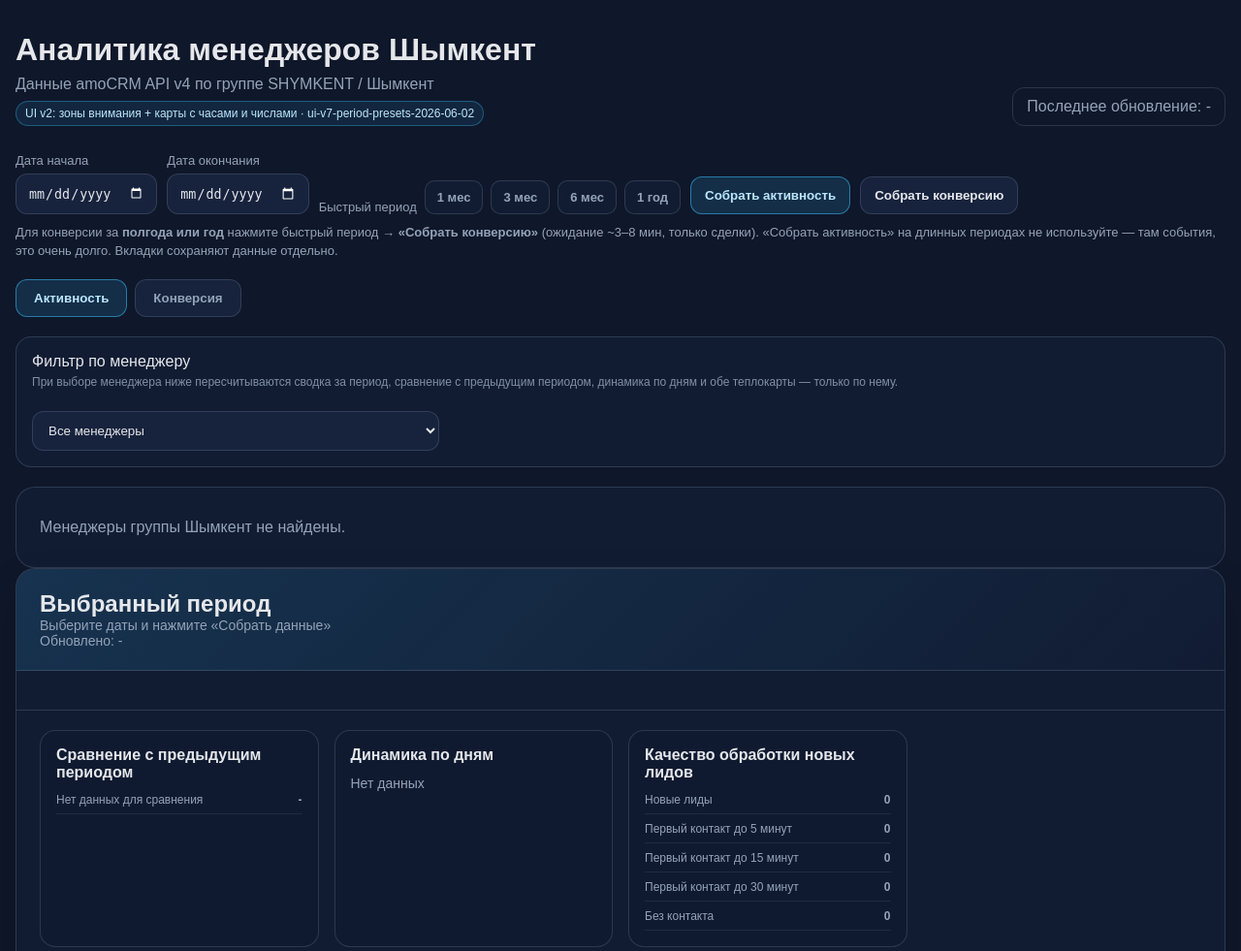
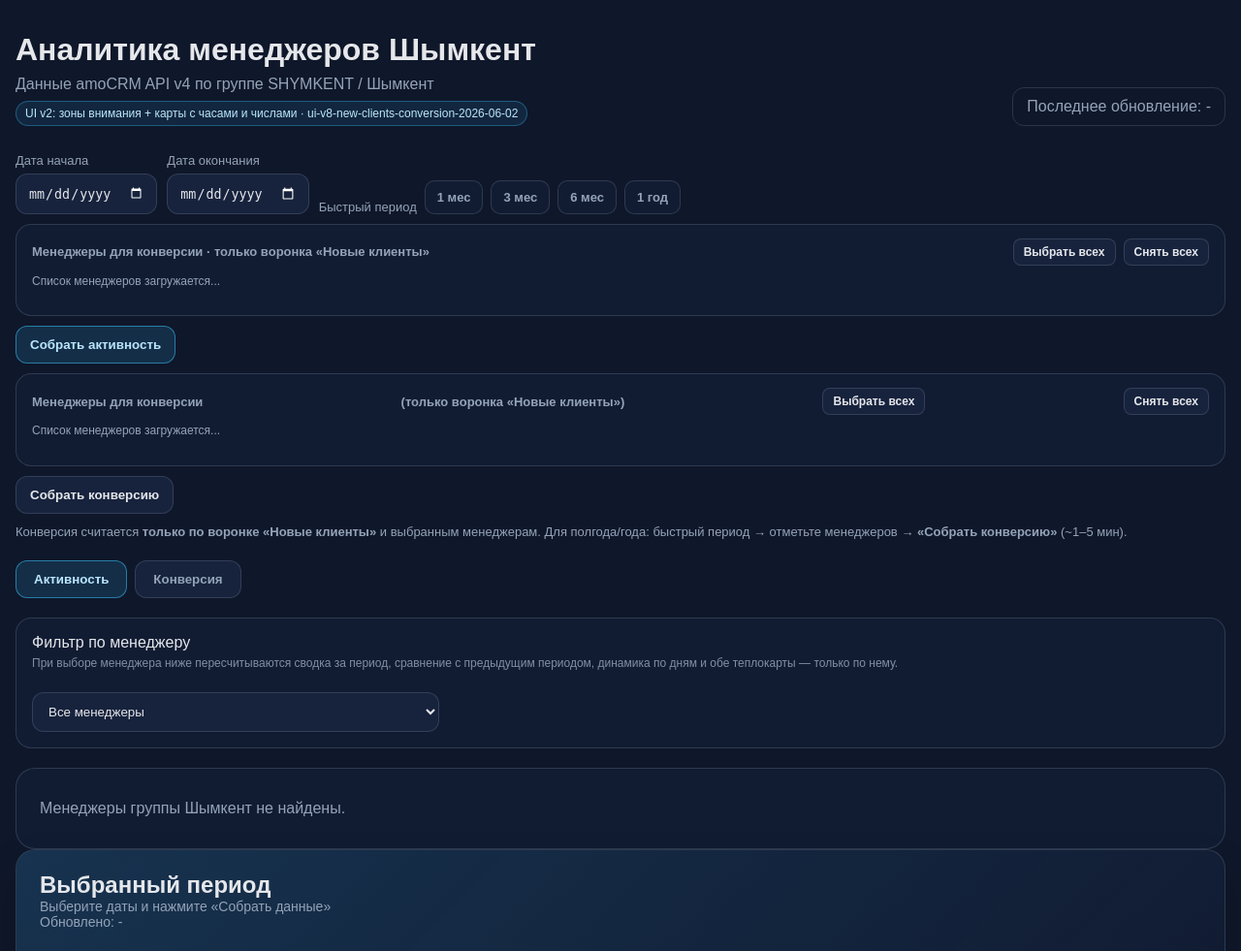
Before and after one commit to nurmansaip/amoan, a Flask app: page / in a window 1280 px wide. Shown: the top 981 px of the page at 97% size. Run offline with Flask 3, Linux system fonts and the light colour scheme.

Commit message:
Считать конверсию только по воронке «Новые клиенты» с выбором менеджеров.
Фильтр pipeline_id на API ускоряет сбор; чекбоксы позволяют исключить РОП и других из отчёта конверсии.

Co-authored-by: Cursor <cursoragent@cursor.com>

```diff
--- a/app.py
+++ b/app.py
@@ -14,7 +14,9 @@ from analytics import (
     build_activity_period_data,
     build_conversion_period_data,
     empty_dashboard,
+    load_group_users,
 )
+from amo_client import AmoCRMClient
 
 
 load_dotenv()
@@ -23,7 +25,7 @@ BASE_DIR = Path(__file__).resolve().parent
 CACHE_PATH = Path(getenv("CACHE_PATH", "") or BASE_DIR / "dashboard_cache.json")
 APP_USERNAME = getenv("APP_USERNAME", "").strip()
 APP_PASSWORD = getenv("APP_PASSWORD", "").strip()
-APP_VERSION = getenv("APP_VERSION", "ui-v7-period-presets-2026-06-02")
+APP_VERSION = getenv("APP_VERSION", "ui-v8-new-clients-conversion-2026-06-02")
 REFRESH_LOCK = Lock()
 REFRESH_STATE = {
     "running": False,
@@ -98,8 +100,10 @@ def save_dashboard_cache(dashboard):
 def normalize_dashboard(dashboard):
     normalized = deepcopy(empty_dashboard())
     normalized["group_users_count"] = dashboard.get("group_users_count", 0)
+    normalized["group_managers"] = dashboard.get("group_managers", [])
     normalized["updated_at"] = dashboard.get("updated_at", "-")
     normalized["selected"] = dashboard.get("selected", normalized["selected"])
+    normalized["selected"].setdefault("conversion_manager_ids", [])
 
     existing_by_key = {
         period.get("key"): period
@@ -203,6 +207,8 @@ def merge_period_in_cache(period_key, period_payload):
         datetime.now().strftime("%d.%m.%Y %H:%M:%S"),
     )
     dashboard["selected"] = period_payload.get("selected", dashboard.get("selected", {}))
+    if period_payload.get("group_managers"):
+        dashboard["group_managers"] = period_payload["group_managers"]
     save_dashboard_cache(dashboard)
 
 
@@ -221,7 +227,34 @@ def parse_refresh_dates():
     return date_from, date_to, ""
 
 
-def rebuild_in_background(mode, period_key, date_from, date_to):
+def parse_conversion_manager_ids():
+    manager_ids = []
+    for value in request.form.getlist("conversion_manager_ids"):
+        value = value.strip()
+        if value.isdigit():
+            manager_ids.append(int(value))
+    return manager_ids
+
+
+def ensure_group_managers(dashboard):
+    if dashboard.get("group_managers"):
+        return dashboard
+
+    try:
+        client = AmoCRMClient()
+        group_users = load_group_users(client)
+        dashboard["group_managers"] = [
+            {"id": manager_id, "name": manager_name}
+            for manager_id, manager_name in sorted(group_users.items(), key=lambda item: item[1])
+        ]
+        dashboard["group_users_count"] = max(dashboard.get("group_users_count", 0), len(group_users))
+    except Exception:
+        dashboard["group_managers"] = []
+
+    return dashboard
+
+
+def rebuild_in_background(mode, period_key, date_from, date_to, conversion_manager_ids=None):
     period_title = f"{date_from} - {date_to}"
     mode_labels = {
         "activity": "активности",
@@ -262,6 +295,7 @@ def rebuild_in_background(mode, period_key, date_from, date_to):
                 progress_callback=on_progress,
                 date_from=date_from,
                 date_to=date_to,
+                manager_ids=conversion_manager_ids,
             )
             success_message = f"Конверсия за период «{period_title}» обновлена."
         else:
@@ -295,13 +329,21 @@ def start_refresh(mode):
 
     date_from, date_to, error = parse_refresh_dates()
     if error:
-        dashboard = load_dashboard_cache()
+        dashboard = ensure_group_managers(load_dashboard_cache())
         dashboard["error"] = error
         return render_template("index.html", dashboard=attach_refresh_state(dashboard)), 400
 
+    conversion_manager_ids = None
+    if mode == "conversion":
+        conversion_manager_ids = parse_conversion_manager_ids()
+        if not conversion_manager_ids:
+            dashboard = ensure_group_managers(load_dashboard_cache())
+            dashboard["error"] = "Выберите хотя бы одного менеджера для конверсии"
+            return render_template("index.html", dashboard=attach_refresh_state(dashboard)), 400
+
     Thread(
         target=rebuild_in_background,
-        args=(mode, CUSTOM_PERIOD_KEY, date_from, date_to),
+        args=(mode, CUSTOM_PERIOD_KEY, date_from, date_to, conversion_manager_ids),
         daemon=True,
     ).start()
     return redirect(url_for("index"))
@@ -309,7 +351,7 @@ def start_refresh(mode):
 
 @app.route("/")
 def index():
-    dashboard = load_dashboard_cache()
+    dashboard = ensure_group_managers(load_dashboard_cache())
     return render_template("index.html", dashboard=attach_refresh_state(dashboard))
 
 
--- a/templates/index.html
+++ b/templates/index.html
@@ -161,6 +161,113 @@
     .period-presets button:hover {
       border-color: rgba(56, 189, 248, 0.45);
       color: #bae6fd;
+    }
+
+    .conversion-managers {
+      flex-basis: 100%;
+      border: 1px solid var(--border);
+      border-radius: 16px;
+      padding: 14px 16px;
+      background: var(--card);
+    }
+
+    .conversion-managers-head {
+      display: flex;
+      flex-wrap: wrap;
+      align-items: center;
+      gap: 10px;
+      margin-bottom: 10px;
+      color: var(--muted);
+      font-size: 13px;
+    }
+
+    .conversion-managers-head button {
+      border: 1px solid var(--border);
+      border-radius: 8px;
+      padding: 6px 10px;
+      background: var(--card-light);
+      color: var(--text);
+      font-size: 12px;
+      cursor: pointer;
+    }
+
+    .conversion-managers-grid {
+      display: grid;
+      grid-template-columns: repeat(auto-fit, minmax(260px, 1fr));
+      gap: 8px 14px;
+    }
+
+    .conversion-managers-grid label {
+      display: flex;
+      align-items: center;
+      gap: 8px;
+      font-size: 13px;
+      color: var(--text);
+      cursor: pointer;
+    }
+
+    .conversion-meta {
+      margin: 0 0 16px;
+      color: var(--muted);
+      font-size: 14px;
+      line-height: 1.5;
+    }
+
+    .conversion-managers {
+      flex-basis: 100%;
+      border: 1px solid var(--border);
+      border-radius: 16px;
+      padding: 14px 16px;
+      background: var(--card);
+    }
+
+    .conversion-managers-head {
+      display: flex;
+      flex-wrap: wrap;
+      align-items: center;
+      justify-content: space-between;
+      gap: 10px;
+      margin-bottom: 12px;
+      color: var(--muted);
+      font-size: 13px;
+      font-weight: 600;
+    }
+
+    .conversion-managers-actions {
+      display: flex;
+      gap: 8px;
+    }
+
+    .conversion-managers-actions button {
+      border: 1px solid var(--border);
+      border-radius: 8px;
+      padding: 6px 10px;
+      background: var(--card-light);
+      color: var(--text);
+      font-size: 12px;
+      cursor: pointer;
+    }
+
+    .conversion-managers-grid {
+      display: grid;
+      grid-template-columns: repeat(auto-fit, minmax(260px, 1fr));
+      gap: 8px 14px;
+    }
+
+    .conversion-manager-item {
+      display: flex;
+      align-items: center;
+      gap: 8px;
+      color: var(--text);
+      font-size: 13px;
+      cursor: pointer;
+    }
+
+    .conversion-selected-list {
+      margin: 0 0 16px;
+      color: var(--muted);
+      font-size: 13px;
+      line-height: 1.5;
     }
 
     .progress-card {
@@ -712,6 +819,31 @@
         <button type="button" data-months="6">6 мес</button>
         <button type="button" data-months="12">1 год</button>
       </div>
+      <div class="conversion-managers">
+        <div class="conversion-managers-head">
+          <span>Менеджеры для конверсии · только воронка «Новые клиенты»</span>
+          <span class="conversion-managers-actions">
+            <button type="button" id="conv-mgr-all">Выбрать всех</button>
+            <button type="button" id="conv-mgr-none">Снять всех</button>
+          </span>
+        </div>
+        <div class="conversion-managers-grid">
+          {% for mgr in dashboard.group_managers %}
+            <label class="conversion-manager-item">
+              <input
+                type="checkbox"
+                class="conversion-manager-checkbox"
+                name="conversion_manager_ids"
+                value="{{ mgr.id }}"
+                {% if not dashboard.selected.conversion_manager_ids or mgr.id|string in dashboard.selected.conversion_manager_ids %}checked{% endif %}
+              >
+              <span>{{ mgr.name }}</span>
+            </label>
+          {% else %}
+            <span class="hint">Список менеджеров загружается...</span>
+          {% endfor %}
+        </div>
+      </div>
       <button
         type="submit"
         class="primary"
@@ -724,6 +856,31 @@
           Собрать активность
         {% endif %}
       </button>
+      <div class="conversion-managers">
+        <div class="conversion-managers-head">
+          <strong>Менеджеры для конверсии</strong>
+          <span>(только воронка «Новые клиенты»)</span>
+          <button type="button" id="conv-mgr-all">Выбрать всех</button>
+          <button type="button" id="conv-mgr-none">Снять всех</button>
+        </div>
+        <div class="conversion-managers-grid">
+          {% set selected_mgr_ids = dashboard.selected.conversion_manager_ids | default([]) %}
+          {% for mgr in dashboard.group_managers | default([]) %}
+            <label>
+              <input
+                type="checkbox"
+                name="conversion_manager_ids"
+                value="{{ mgr.id }}"
+                class="conversion-manager-cb"
+                {% if not selected_mgr_ids or mgr.id | string in selected_mgr_ids %}checked{% endif %}
+              >
+              {{ mgr.name }}
+            </label>
+          {% else %}
+            <span class="hint">Список менеджеров загружается...</span>
+          {% endfor %}
+        </div>
+      </div>
       <button
         type="submit"
         formaction="{{ url_for('refresh_conversion') }}"
@@ -736,9 +893,8 @@
         {% endif %}
       </button>
       <p class="actions-hint">
-        Для конверсии за <strong>полгода или год</strong> нажмите быстрый период → <strong>«Собрать конверсию»</strong>
-        (ожидание ~3–8 мин, только сделки). «Собрать активность» на длинных периодах не используйте — там события, это очень долго.
-        Вкладки сохраняют данные отдельно.
+        Конверсия считается <strong>только по воронке «Новые клиенты»</strong> и выбранным менеджерам.
+        Для полгода/года: быстрый период → отметьте менеджеров → <strong>«Собрать конверсию»</strong> (~1–5 мин).
       </p>
     </form>
 
@@ -1132,6 +1288,14 @@
           {% set conv_totals = conv.totals | default({}) %}
 
           <div style="padding: 20px 24px;">
+            {% if conv.pipeline_name %}
+              <p class="conversion-meta">
+                <strong>Воронка:</strong> {{ conv.pipeline_name }}
+                {% if conv.selected_managers %}
+                  · <strong>Менеджеры:</strong> {{ conv.selected_managers | join(", ") }}
+                {% endif %}
+              </p>
+            {% endif %}
             <p class="conversion-rules">{{ conv.rules or "Соберите данные за период, чтобы увидеть конверсию по сделкам." }}</p>
 
             <div class="conversion-totals">
@@ -1235,6 +1399,19 @@
       });
     });
 
+    function setConversionManagerChecks(checked) {
+      document.querySelectorAll(".conversion-manager-cb").forEach((checkbox) => {
+        checkbox.checked = checked;
+      });
+    }
+
+    document.getElementById("conv-mgr-all")?.addEventListener("click", () => {
+      setConversionManagerChecks(true);
+    });
+    document.getElementById("conv-mgr-none")?.addEventListener("click", () => {
+      setConversionManagerChecks(false);
+    });
+
     async function pollStatus() {
       const response = await fetch("{{ url_for('status') }}");
       const status = await response.json();
```
Also changed, not shown: analytics.py (+64 -5 lines).
